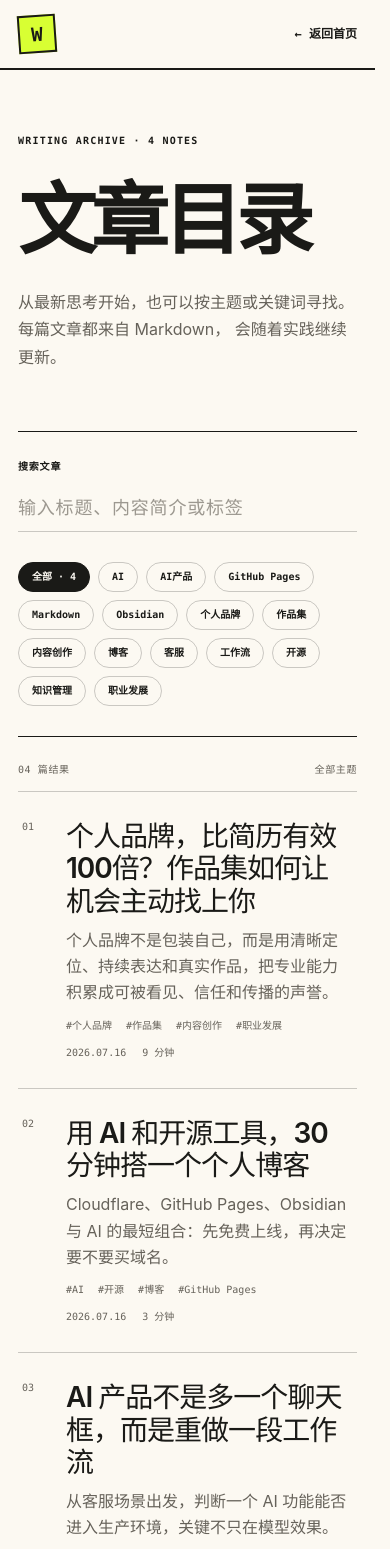
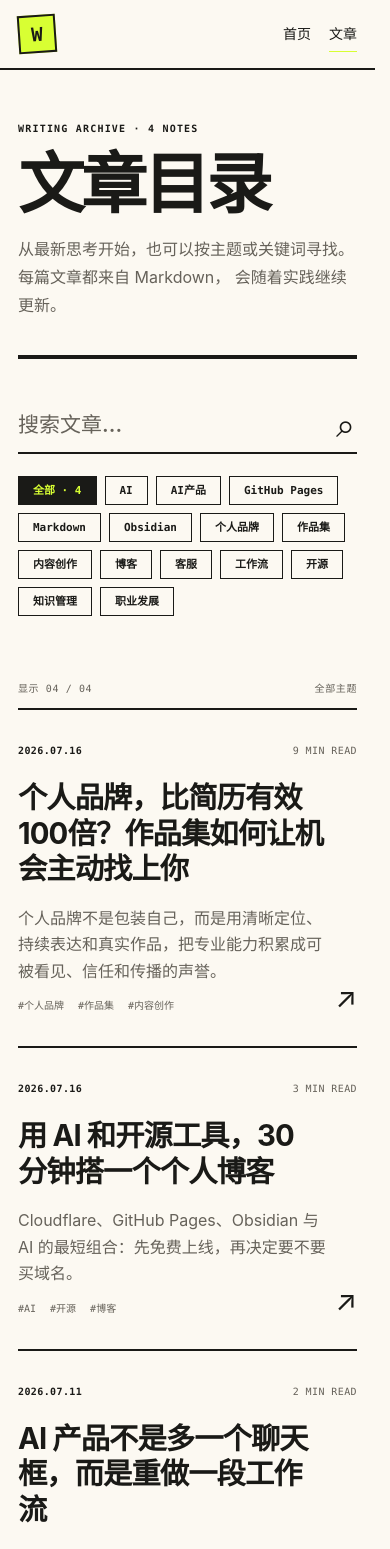
Before and after one commit to wuguobin123/wuguobin123.github.io, a Next.js app: page /posts in a window 390 px wide. Shown: the top 1549 px of the page. Built offline with nearby package versions, Linux system fonts and the light colour scheme; no server answers.

Commit message:
Refine article directory experience

```diff
--- a/app/globals.css
+++ b/app/globals.css
@@ -996,114 +996,163 @@ footer {
 }
 
 /* Posts directory */
+.posts-index-header {
+  position: sticky;
+  z-index: 20;
+  top: 0;
+  border-bottom: 2px solid var(--ink);
+}
+
+.posts-index-nav {
+  gap: clamp(22px, 3vw, 42px);
+  font-size: 14px;
+  font-weight: 590;
+}
+
+.posts-index-nav .is-active::after {
+  background: var(--lime);
+  transform: scaleX(1);
+}
+
 .posts-index-page {
-  padding: clamp(64px, 9vw, 130px) clamp(20px, 6vw, 110px) clamp(90px, 12vw, 180px);
+  padding: clamp(64px, 7vw, 92px) clamp(20px, 5vw, 64px) clamp(90px, 12vw, 180px);
 }
 
 .posts-index-hero {
-  max-width: 1300px;
-  margin: 0 auto clamp(60px, 8vw, 110px);
+  max-width: 1280px;
+  margin: 0 auto;
+  padding-bottom: clamp(36px, 4vw, 52px);
+  border-bottom: 4px solid var(--ink);
 }
 
 .posts-index-hero > div {
   display: grid;
-  grid-template-columns: minmax(0, 1fr) minmax(280px, 420px);
-  gap: clamp(50px, 10vw, 160px);
+  grid-template-columns: minmax(0, 1fr) auto;
+  gap: 48px;
   align-items: end;
-  margin-top: 38px;
+  margin-top: 22px;
 }
 
 .posts-index-hero h1 {
   margin: 0;
-  font-size: clamp(62px, 10vw, 150px);
-  font-weight: 630;
-  letter-spacing: -0.07em;
-  line-height: 0.9;
-}
-
-.posts-index-hero div > p {
-  margin: 0;
+  font-size: clamp(58px, 7vw, 88px);
+  font-weight: 700;
+  letter-spacing: -0.055em;
+  line-height: 0.96;
+}
+
+.posts-index-hero-copy > p {
+  max-width: 680px;
+  margin: 22px 0 0;
   color: var(--muted);
-  font-size: clamp(16px, 1.5vw, 20px);
-  line-height: 1.7;
+  font-size: clamp(16px, 1.4vw, 18px);
+  line-height: 1.75;
+}
+
+.posts-index-hero-mark {
+  display: grid;
+  width: 96px;
+  height: 96px;
+  place-items: center;
+  border: 2px solid var(--ink);
+  background: var(--lime);
+  font-size: 38px;
+  font-weight: 700;
 }
 
 .directory-controls,
 .directory-result-head,
 .directory-list,
-.directory-empty {
-  max-width: 1300px;
+.directory-empty,
+.directory-load-more {
+  max-width: 1280px;
   margin-right: auto;
   margin-left: auto;
 }
 
 .directory-controls {
-  display: grid;
-  grid-template-columns: minmax(280px, 0.75fr) minmax(0, 1.25fr);
-  gap: clamp(30px, 6vw, 90px);
-  align-items: end;
-  padding: 30px 0;
-  border-top: 1px solid var(--ink);
-  border-bottom: 1px solid var(--ink);
+  margin-top: clamp(38px, 5vw, 58px);
 }
 
 .directory-search {
-  display: grid;
-  gap: 12px;
-  font: 600 10px/1 var(--font-mono);
-  letter-spacing: 0.08em;
-  text-transform: uppercase;
+  position: relative;
+  display: block;
 }
 
 .directory-search input {
   width: 100%;
-  padding: 12px 0;
+  padding: 14px 54px 14px 0;
   border: 0;
-  border-bottom: 1px solid var(--line);
+  border-bottom: 2px solid var(--ink);
   border-radius: 0;
   outline: 0;
   background: transparent;
   color: var(--ink);
-  font: 500 clamp(18px, 2vw, 25px)/1.3 var(--font-sans);
+  font: 590 clamp(20px, 2vw, 26px)/1.3 var(--font-sans);
+  transition: border-color 160ms ease;
 }
 
 .directory-search input::placeholder {
-  color: rgba(105, 100, 91, 0.65);
+  color: var(--muted);
 }
 
 .directory-search input:focus {
-  border-bottom-color: var(--red);
+  border-bottom-color: var(--lime);
+}
+
+.directory-search-label {
+  position: absolute;
+  width: 1px;
+  height: 1px;
+  padding: 0;
+  overflow: hidden;
+  clip: rect(0, 0, 0, 0);
+  white-space: nowrap;
+}
+
+.directory-search-icon {
+  position: absolute;
+  right: 2px;
+  bottom: 12px;
+  font: 500 34px/1 var(--font-sans);
 }
 
 .directory-tags {
   display: flex;
   flex-wrap: wrap;
-  gap: 8px;
+  gap: 10px;
+  margin-top: 26px;
 }
 
 .directory-tags button,
 .directory-empty button {
-  padding: 9px 13px;
-  border: 1px solid var(--line);
-  border-radius: 999px;
+  padding: 8px 14px;
+  border: 1px solid var(--ink);
+  border-radius: 0;
   background: transparent;
   color: var(--ink);
   cursor: pointer;
-  font: 600 10px/1 var(--font-mono);
+  font: 600 11px/1 var(--font-mono);
+  transition: background 160ms ease, color 160ms ease;
 }
 
 .directory-tags button:hover,
+.directory-empty button:hover {
+  background: var(--lime);
+  color: var(--ink);
+}
+
 .directory-tags button[aria-pressed="true"],
-.directory-empty button:hover {
-  border-color: var(--ink);
+.directory-tags button[aria-pressed="true"]:hover {
   background: var(--ink);
-  color: var(--paper);
+  color: var(--lime);
 }
 
 .directory-result-head {
   display: flex;
   justify-content: space-between;
-  padding: 28px 0 16px;
+  margin-top: clamp(72px, 9vw, 118px);
+  padding-bottom: 14px;
   color: var(--muted);
   font: 500 10px/1 var(--font-mono);
   letter-spacing: 0.06em;
@@ -1111,58 +1160,104 @@ footer {
 }
 
 .directory-list {
-  border-top: 1px solid var(--line);
+  border-top: 2px solid var(--ink);
 }
 
 .directory-list > a {
   display: grid;
-  grid-template-columns: 50px minmax(0, 1fr) 150px;
-  gap: clamp(18px, 3vw, 44px);
+  grid-template-columns: minmax(150px, 0.25fr) minmax(0, 0.75fr) 64px;
+  gap: 24px;
   align-items: start;
-  padding: clamp(28px, 4vw, 48px) 4px;
-  border-bottom: 1px solid var(--line);
-  transition: padding 160ms ease, background 160ms ease;
-}
-
-.directory-list > a:hover {
-  padding-right: 18px;
-  padding-left: 18px;
-  background: var(--paper-deep);
-}
-
-.directory-index,
+  padding: clamp(38px, 5vw, 64px) 0;
+  border-bottom: 2px solid var(--ink);
+}
+
 .directory-card-meta {
+  display: grid;
+  gap: 8px;
   color: var(--muted);
   font: 500 10px/1.4 var(--font-mono);
+  letter-spacing: 0.04em;
+  text-transform: uppercase;
+}
+
+.directory-card-meta span:first-child {
+  color: var(--ink);
+  font-weight: 600;
 }
 
 .directory-card-main h2 {
+  display: inline;
   max-width: 900px;
-  margin: 0 0 10px;
-  font-size: clamp(28px, 3vw, 46px);
-  font-weight: 590;
-  letter-spacing: -0.035em;
-  line-height: 1.15;
+  margin: 0;
+  font-size: clamp(27px, 2.7vw, 38px);
+  font-weight: 680;
+  letter-spacing: -0.03em;
+  line-height: 1.22;
+  box-decoration-break: clone;
+  -webkit-box-decoration-break: clone;
+  transition: color 160ms ease, background 160ms ease, padding 160ms ease;
+}
+
+.directory-list > a:hover .directory-card-main h2 {
+  padding: 1px 8px 3px;
+  background: var(--ink);
+  color: var(--lime);
 }
 
 .directory-card-main > p {
   max-width: 760px;
-  margin: 0;
+  margin: 18px 0 0;
   color: var(--muted);
   line-height: 1.65;
 }
 
-.directory-card-meta {
-  display: grid;
-  justify-items: end;
-  gap: 8px;
-  text-align: right;
-}
-
-.directory-card-meta b {
-  margin-top: 20px;
-  color: var(--red);
+.directory-card-tags {
+  margin-top: 16px;
+}
+
+.directory-card-arrow {
+  justify-self: end;
+  font-size: 36px;
+  line-height: 1;
+  transition: transform 180ms ease;
+}
+
+.directory-list > a:hover .directory-card-arrow {
+  transform: translate(7px, -7px);
+}
+
+.directory-load-more {
+  display: flex;
+  justify-content: center;
+  padding-top: clamp(54px, 7vw, 90px);
+}
+
+.directory-load-more button {
+  display: inline-flex;
+  gap: 18px;
+  align-items: center;
+  padding: 16px 34px;
+  border: 2px solid var(--ink);
+  background: transparent;
+  color: var(--ink);
+  cursor: pointer;
+  font: 650 14px/1 var(--font-sans);
+  transition: background 160ms ease, color 160ms ease;
+}
+
+.directory-load-more button span {
   font-size: 22px;
+  transition: transform 180ms ease;
+}
+
+.directory-load-more button:hover {
+  background: var(--ink);
+  color: var(--lime);
+}
+
+.directory-load-more button:hover span {
+  transform: rotate(90deg);
 }
 
 .directory-empty {
@@ -1213,6 +1308,10 @@ footer {
   .related-list a:last-child {
     border-right: 0;
   }
+
+  .directory-list > a {
+    grid-template-columns: minmax(130px, 0.22fr) minmax(0, 0.78fr) 54px;
+  }
 }
 
 @media (max-width: 760px) {
@@ -1480,38 +1579,80 @@ footer {
   }
 
   .posts-index-page {
-    padding: 64px 18px 100px;
-  }
-
-  .posts-index-hero > div,
-  .directory-controls {
+    padding: 52px 18px 100px;
+  }
+
+  .posts-index-nav {
+    gap: 18px;
+  }
+
+  .posts-index-nav a:last-child {
+    display: none;
+  }
+
+  .posts-index-hero > div {
     grid-template-columns: 1fr;
-  }
-
-  .posts-index-hero > div {
-    gap: 34px;
+    gap: 0;
+    margin-top: 18px;
   }
 
   .posts-index-hero h1 {
-    font-size: clamp(64px, 20vw, 96px);
+    font-size: clamp(54px, 17vw, 78px);
+  }
+
+  .posts-index-hero-mark {
+    display: none;
+  }
+
+  .posts-index-hero-copy > p {
+    margin-top: 18px;
+  }
+
+  .directory-search input {
+    padding-right: 44px;
+    font-size: 21px;
+  }
+
+  .directory-tags {
+    gap: 8px;
+    margin-top: 22px;
+  }
+
+  .directory-result-head {
+    margin-top: 68px;
   }
 
   .directory-list > a {
-    grid-template-columns: 30px minmax(0, 1fr);
-    gap: 14px;
+    position: relative;
+    grid-template-columns: 1fr;
+    gap: 22px;
+    padding: 34px 0;
   }
 
   .directory-card-meta {
-    grid-column: 2;
     grid-auto-flow: column;
-    justify-content: start;
-    justify-items: start;
+    justify-content: space-between;
     gap: 16px;
-    text-align: left;
-  }
-
-  .directory-card-meta b {
-    display: none;
+  }
+
+  .directory-card-main {
+    padding-right: 30px;
+  }
+
+  .directory-card-main h2 {
+    font-size: clamp(25px, 7.5vw, 34px);
+  }
+
+  .directory-card-arrow {
+    position: absolute;
+    right: 0;
+    bottom: 34px;
+    font-size: 28px;
+  }
+
+  .directory-load-more button {
+    width: 100%;
+    justify-content: center;
   }
 
   .article-end {
--- a/app/posts/PostsDirectory.tsx
+++ b/app/posts/PostsDirectory.tsx
@@ -16,9 +16,12 @@ type PostsDirectoryProps = {
   basePath: string;
 };
 
+const PAGE_SIZE = 6;
+
 export default function PostsDirectory({ posts, basePath }: PostsDirectoryProps) {
   const [query, setQuery] = useState("");
   const [activeTag, setActiveTag] = useState("全部");
+  const [visibleCount, setVisibleCount] = useState(PAGE_SIZE);
   const tags = useMemo(
     () => Array.from(new Set(posts.flatMap((post) => post.tags))).sort(),
     [posts],
@@ -31,30 +34,40 @@ export default function PostsDirectory({ posts, basePath }: PostsDirectoryProps)
       .toLocaleLowerCase("zh-CN");
     return matchesTag && (!normalizedQuery || searchable.includes(normalizedQuery));
   });
+  const visiblePosts = filteredPosts.slice(0, visibleCount);
+  const hasMore = visiblePosts.length < filteredPosts.length;
 
   const clearFilters = () => {
     setQuery("");
     setActiveTag("全部");
+    setVisibleCount(PAGE_SIZE);
   };
 
   return (
     <>
       <section className="directory-controls" aria-label="筛选文章">
         <label className="directory-search">
-          <span>搜索文章</span>
+          <span className="directory-search-label">搜索文章</span>
           <input
-            onChange={(event) => setQuery(event.target.value)}
-            placeholder="输入标题、内容简介或标签"
+            onChange={(event) => {
+              setQuery(event.target.value);
+              setVisibleCount(PAGE_SIZE);
+            }}
+            placeholder="搜索文章..."
             type="search"
             value={query}
           />
+          <span className="directory-search-icon" aria-hidden="true">⌕</span>
         </label>
         <div className="directory-tags" aria-label="按标签筛选">
           {["全部", ...tags].map((tag) => (
             <button
               aria-pressed={activeTag === tag}
               key={tag}
-              onClick={() => setActiveTag(tag)}
+              onClick={() => {
+                setActiveTag(tag);
+                setVisibleCount(PAGE_SIZE);
+              }}
               type="button"
             >
               {tag}{tag === "全部" ? ` · ${posts.length}` : ""}
@@ -64,30 +77,43 @@ export default function PostsDirectory({ posts, basePath }: PostsDirectoryProps)
       </section>
 
       <div className="directory-result-head" aria-live="polite">
-        <span>{String(filteredPosts.length).padStart(2, "0")} 篇结果</span>
+        <span>
+          显示 {String(visiblePosts.length).padStart(2, "0")} / {String(filteredPosts.length).padStart(2, "0")}
+        </span>
         <span>{activeTag === "全部" ? "全部主题" : `#${activeTag}`}</span>
       </div>
 
       {filteredPosts.length > 0 ? (
+        <>
           <div className="directory-list">
-          {filteredPosts.map((post, index) => (
+            {visiblePosts.map((post) => (
               <a href={`${basePath}/posts/${post.slug}/`} key={post.slug}>
-              <span className="directory-index">{String(index + 1).padStart(2, "0")}</span>
+                <div className="directory-card-meta">
+                  <span>{post.dateLabel}</span>
+                  <span>{post.readingTime} MIN READ</span>
+                </div>
                 <div className="directory-card-main">
                   <h2>{post.title}</h2>
                   <p>{post.description}</p>
                   <div className="directory-card-tags">
-                  {post.tags.map((tag) => <span key={tag}>#{tag}</span>)}
+                    {post.tags.slice(0, 3).map((tag) => <span key={tag}>#{tag}</span>)}
                   </div>
                 </div>
-              <div className="directory-card-meta">
-                <span>{post.dateLabel}</span>
-                <span>{post.readingTime} 分钟</span>
-                <b aria-hidden="true">↗</b>
-              </div>
+                <span className="directory-card-arrow" aria-hidden="true">↗</span>
               </a>
             ))}
           </div>
+          {hasMore ? (
+            <div className="directory-load-more">
+              <button
+                onClick={() => setVisibleCount((count) => count + PAGE_SIZE)}
+                type="button"
+              >
+                加载更多文章 <span aria-hidden="true">＋</span>
+              </button>
+            </div>
+          ) : null}
+        </>
       ) : (
         <div className="directory-empty">
           <p>没有找到匹配的文章。</p>
--- a/app/posts/page.tsx
+++ b/app/posts/page.tsx
@@ -13,7 +13,7 @@ export default function PostsPage() {
 
   return (
     <>
-      <header className="article-header-bar">
+      <header className="article-header-bar posts-index-header">
         <a className="brand" href={`${basePath}/`}>
           <span className="brand-mark">W</span>
           <span>
@@ -21,18 +21,25 @@ export default function PostsPage() {
             <small>日新知见</small>
           </span>
         </a>
-        <a className="back-link" href={`${basePath}/`}>← 返回首页</a>
+        <nav className="posts-index-nav" aria-label="文章页导航">
+          <a href={`${basePath}/`}>首页</a>
+          <a className="is-active" href={`${basePath}/posts/`}>文章</a>
+          <a href={`${basePath}/#contact`}>联系</a>
+        </nav>
       </header>
 
       <main className="posts-index-page">
         <header className="posts-index-hero">
           <p className="eyebrow">WRITING ARCHIVE · {posts.length} NOTES</p>
           <div>
-            <h1>文章目录</h1>
-            <p>
-              从最新思考开始，也可以按主题或关键词寻找。每篇文章都来自 Markdown，
-              会随着实践继续更新。
-            </p>
+            <div className="posts-index-hero-copy">
+              <h1>文章目录</h1>
+              <p>
+                从最新思考开始，也可以按主题或关键词寻找。每篇文章都来自 Markdown，
+                会随着实践继续更新。
+              </p>
+            </div>
+            <span className="posts-index-hero-mark" aria-hidden="true">文</span>
           </div>
         </header>
 
```
Lines whose indentation alone changed are shown as unchanged.
